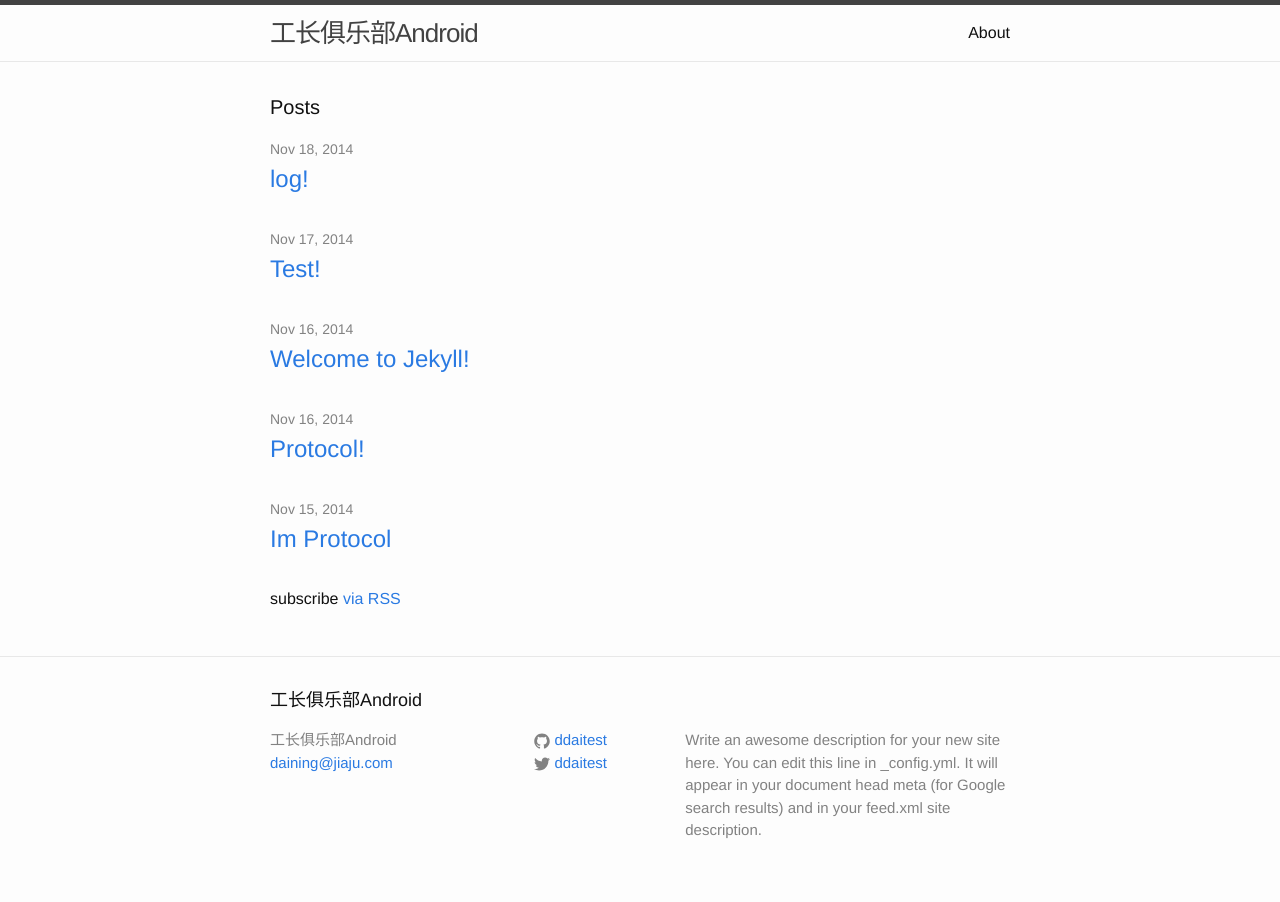
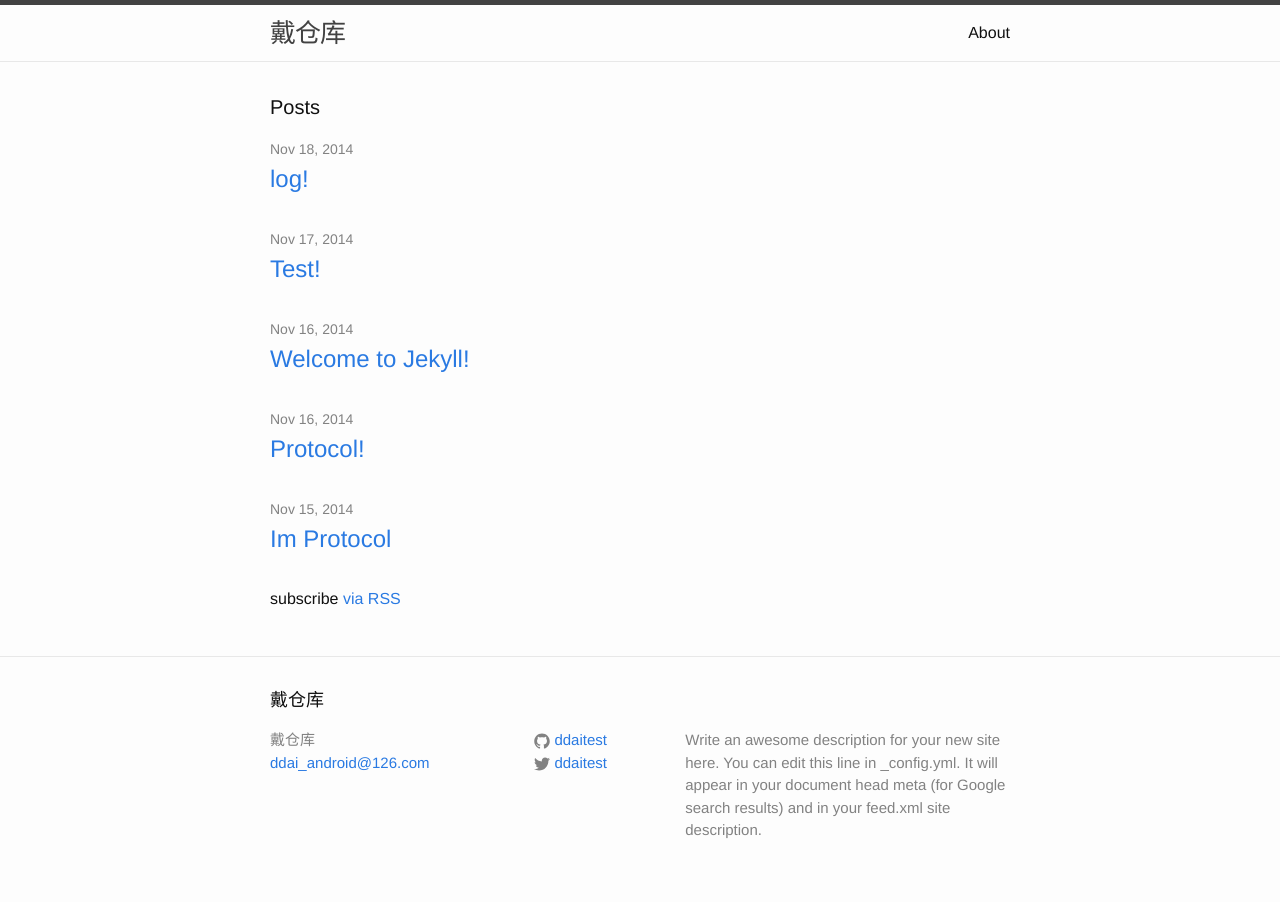
Before and after one commit to ddaitest/ddaitest.github.io, a Jekyll site: the page built from index.html, in a window 1280 px wide. Built offline with Jekyll 4.4.1, drawn with Linux system fonts in a browser that asks for light colours.

Commit message:
modify config

```diff
--- a/_config.yml
+++ b/_config.yml
@@ -1,12 +1,12 @@
 # Site settings
-title: 工长俱乐部Android
-email: daining@jiaju.com
+title: 戴仓库
+email: ddai_android@126.com
 description: > # this means to ignore newlines until "baseurl:"
   Write an awesome description for your new site here. You can edit this
   line in _config.yml. It will appear in your document head meta (for
   Google search results) and in your feed.xml site description.
 baseurl: "" # the subpath of your site, e.g. /blog/
-url: "http://yourdomain.com" # the base hostname & protocol for your site
+url: "ddaitest.github.io" # the base hostname & protocol for your site
 twitter_username: ddaitest
 github_username:  ddaitest
 
```
